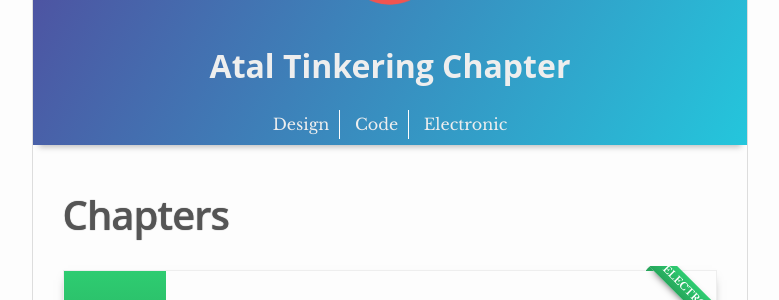
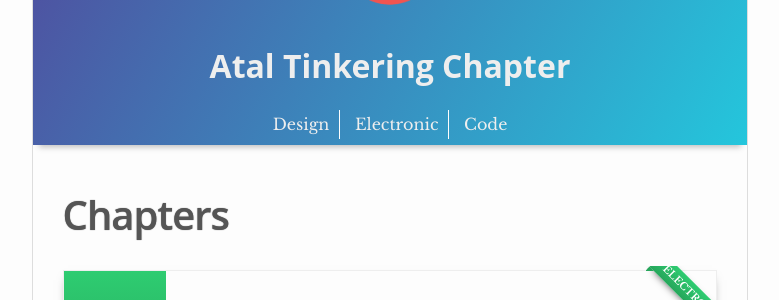
Before and after one commit to yugn27/atel, a Jekyll site: the page built from index.html, in a window 1280 px wide. Shown: the part 164-464 px from the top of the page, without its empty margins (250-1029 px from the left). Built offline with Jekyll 4.4.1, drawn with Linux system fonts in a browser that asks for light colours.

Commit message:
Update header.html

```diff
--- a/_includes/header.html
+++ b/_includes/header.html
@@ -14,8 +14,8 @@
 </div>
 <div class="menu-category">
 <div class="menu-item"><a class="{% if page.url == '/design/' %}active{% endif %} menu-link" href="{{site.baseurl}}/design/">Design</a></div>
+<div class="menu-item"><a class="{% if page.url == '/Electronic/' %}active{% endif %}  menu-link" href="{{site.baseurl}}/Electronic/">Electronic</a></div>
 <div class="menu-item"><a class="{% if page.url == '/code/' %}active{% endif %}  menu-link" href="{{site.baseurl}}/code/">Code</a></div>
-<div class="menu-item"><a class="{% if page.url == '/Electronic/' %}active{% endif %}  menu-link" href="{{site.baseurl}}/Electronic/">Electronic</a></div>
 </div>
 </div>
 </header>
```
